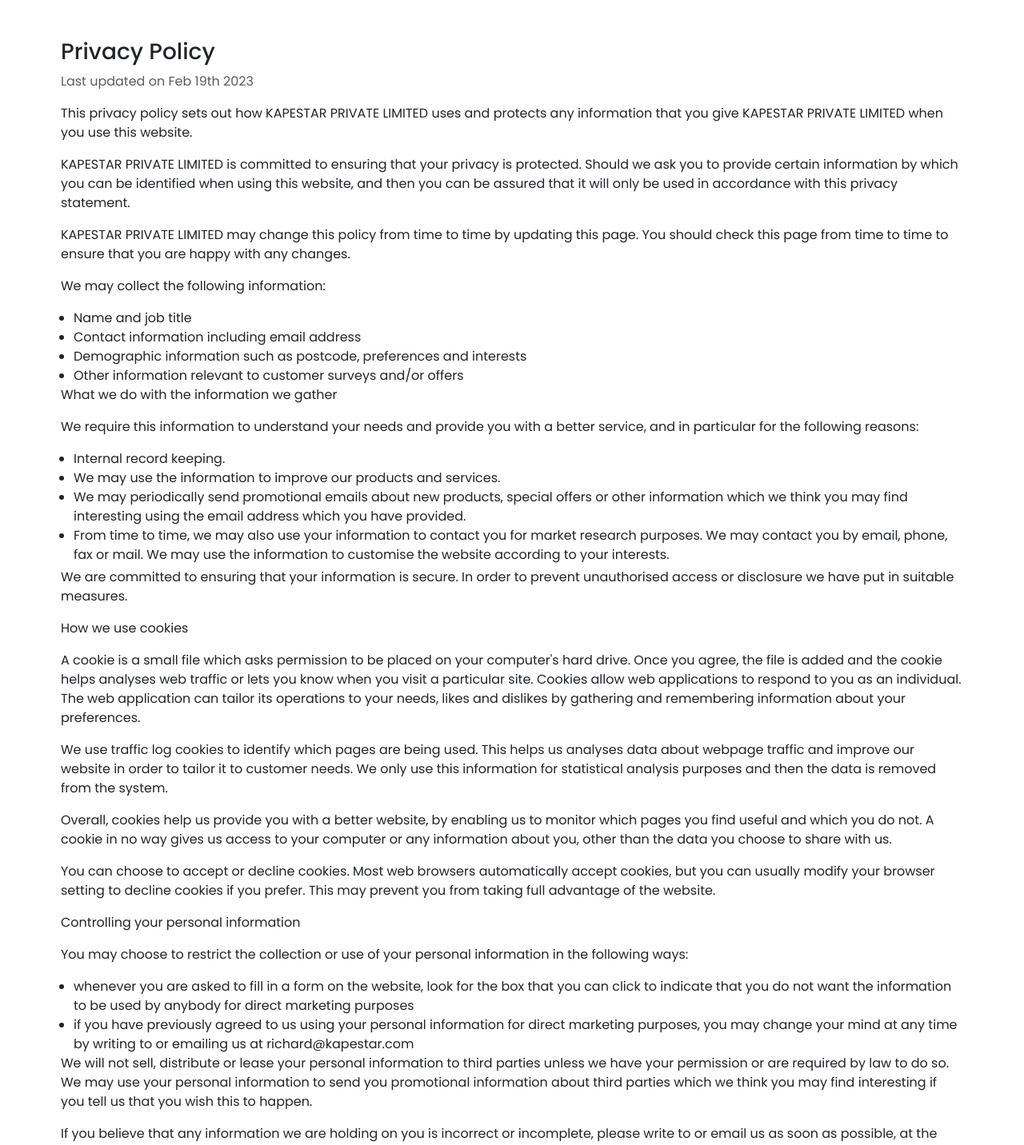
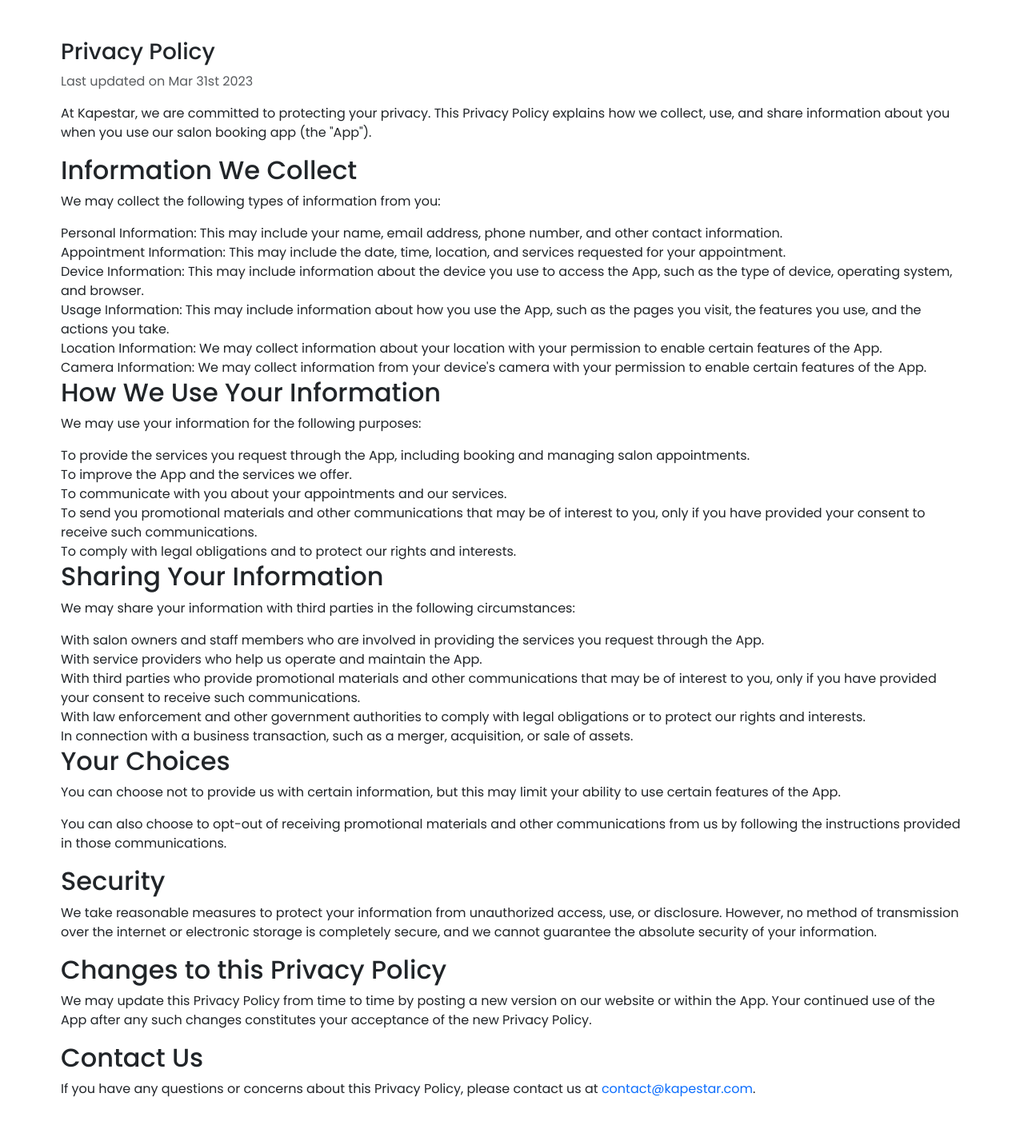
Before and after one commit to XC3000/kapestar-landing-page, a React (Vite) app: page /privacy in a window 1280 px wide. Shown: the part 80-1512 px from the top of the page at 80% size. Built offline with nearby package versions, Linux system fonts and the light colour scheme; a web font is replaced by a local one.

Commit message:
privacy page updated

```diff
--- a/index.html
+++ b/index.html
@@ -2,7 +2,7 @@
 <html lang="en">
   <head>
     <meta charset="UTF-8" />
-    <link rel="icon" type="image/svg+xml" href="/favicon.png" />
+    <link rel="icon" type="image/svg+xml" href="/small-logo.png" />
     <meta name="viewport" content="width=device-width, initial-scale=1.0" />
     <!-- my CSSs for modules -->
 
@@ -51,7 +51,7 @@
       property="og:description"
       content="Experience the ultimate in hair and beauty with our salon app. Book appointments, view stylist portfolios, and receive exclusive deals and discounts all at the touch of your fingertips. From hair cuts to color and nails, we have everything to make you look and feel your best."
     />
-    <meta property="og:image" content="/favicon.png" />
+    <meta property="og:image" content="/small-logo.png" />
 
     <!-- Twitter -->
     <meta property="twitter:card" content="summary_large_image" />
--- a/src/components/Header/Header.jsx
+++ b/src/components/Header/Header.jsx
@@ -36,7 +36,7 @@
     >
       <nav className="nav container">
         <Link to="/" className="nav__logo">
-          Kapestar
+          <img src="/logo.png" alt="kapestar" width="100" height="20" />
         </Link>
 
         <div
--- a/src/components/Header/Header.scss
+++ b/src/components/Header/Header.scss
@@ -51,6 +51,10 @@
 .nav__toggle {
   font-size: 1.25rem;
   cursor: pointer;
+}
+
+.nav__menu {
+  margin-bottom: 0.5rem;
 }
 
 @media screen and (max-width: 767px) {
--- a/src/pages/Policy.jsx
+++ b/src/pages/Policy.jsx
@@ -6,160 +6,122 @@
     <Layout>
       <div className="container mt-5">
         <h3>Privacy Policy</h3>
-        <p className="text-muted">Last updated on Feb 19th 2023</p>
+        <p className="text-muted">Last updated on Mar 31st 2023</p>
 
         <p>
-          This privacy policy sets out how KAPESTAR PRIVATE LIMITED uses and
-          protects any information that you give KAPESTAR PRIVATE LIMITED when
-          you use this website.
+          At Kapestar, we are committed to protecting your privacy. This Privacy
+          Policy explains how we collect, use, and share information about you
+          when you use our salon booking app (the "App").
         </p>
+        <h2>Information We Collect</h2>
+        <p>We may collect the following types of information from you:</p>
+        <ul>
+          <li>
+            Personal Information: This may include your name, email address,
+            phone number, and other contact information.
+          </li>
+          <li>
+            Appointment Information: This may include the date, time, location,
+            and services requested for your appointment.
+          </li>
+          <li>
+            Device Information: This may include information about the device
+            you use to access the App, such as the type of device, operating
+            system, and browser.
+          </li>
+          <li>
+            Usage Information: This may include information about how you use
+            the App, such as the pages you visit, the features you use, and the
+            actions you take.
+          </li>
+          <li>
+            Location Information: We may collect information about your location
+            with your permission to enable certain features of the App.
+          </li>
+          <li>
+            Camera Information: We may collect information from your device's
+            camera with your permission to enable certain features of the App.
+          </li>
+        </ul>
+        <h2>How We Use Your Information</h2>
+        <p>We may use your information for the following purposes:</p>
+        <ul>
+          <li>
+            To provide the services you request through the App, including
+            booking and managing salon appointments.
+          </li>
+          <li>To improve the App and the services we offer.</li>
+          <li>
+            To communicate with you about your appointments and our services.
+          </li>
+          <li>
+            To send you promotional materials and other communications that may
+            be of interest to you, only if you have provided your consent to
+            receive such communications.
+          </li>
+          <li>
+            To comply with legal obligations and to protect our rights and
+            interests.
+          </li>
+        </ul>
+        <h2>Sharing Your Information</h2>
+        <p>
+          We may share your information with third parties in the following
+          circumstances:
+        </p>
+        <ul>
+          <li>
+            With salon owners and staff members who are involved in providing
+            the services you request through the App.
+          </li>
+          <li>
+            With service providers who help us operate and maintain the App.
+          </li>
+          <li>
+            With third parties who provide promotional materials and other
+            communications that may be of interest to you, only if you have
+            provided your consent to receive such communications.
+          </li>
+          <li>
+            With law enforcement and other government authorities to comply with
+            legal obligations or to protect our rights and interests.
+          </li>
+          <li>
+            In connection with a business transaction, such as a merger,
+            acquisition, or sale of assets.
+          </li>
+        </ul>
+        <h2>Your Choices</h2>
+        <p>
+          You can choose not to provide us with certain information, but this
+          may limit your ability to use certain features of the App.
+        </p>
+        <p>
+          You can also choose to opt-out of receiving promotional materials and
+          other communications from us by following the instructions provided in
+          those communications.
+        </p>
+        <h2>Security</h2>
+        <p>
+          We take reasonable measures to protect your information from
+          unauthorized access, use, or disclosure. However, no method of
+          transmission over the internet or electronic storage is completely
+          secure, and we cannot guarantee the absolute security of your
+          information.
+        </p>
+        <h2>Changes to this Privacy Policy</h2>
 
         <p>
-          KAPESTAR PRIVATE LIMITED is committed to ensuring that your privacy is
-          protected. Should we ask you to provide certain information by which
-          you can be identified when using this website, and then you can be
-          assured that it will only be used in accordance with this privacy
-          statement.
+          We may update this Privacy Policy from time to time by posting a new
+          version on our website or within the App. Your continued use of the
+          App after any such changes constitutes your acceptance of the new
+          Privacy Policy.
         </p>
-
+        <h2>Contact Us</h2>
         <p>
-          KAPESTAR PRIVATE LIMITED may change this policy from time to time by
-          updating this page. You should check this page from time to time to
-          ensure that you are happy with any changes.
-        </p>
-
-        <p>We may collect the following information:</p>
-
-        <ul
-          style={{
-            listStyle: "unset",
-            paddingLeft: "1rem",
-          }}
-        >
-          <li>Name and job title</li>
-
-          <li>Contact information including email address</li>
-
-          <li>
-            Demographic information such as postcode, preferences and interests
-          </li>
-
-          <li>Other information relevant to customer surveys and/or offers</li>
-        </ul>
-
-        <p>What we do with the information we gather</p>
-
-        <p>
-          We require this information to understand your needs and provide you
-          with a better service, and in particular for the following reasons:
-        </p>
-
-        <ul
-          style={{
-            listStyle: "unset",
-            paddingLeft: "1rem",
-          }}
-        >
-          <li>Internal record keeping.</li>
-
-          <li>
-            We may use the information to improve our products and services.
-          </li>
-
-          <li>
-            We may periodically send promotional emails about new products,
-            special offers or other information which we think you may find
-            interesting using the email address which you have provided.
-          </li>
-
-          <li>
-            From time to time, we may also use your information to contact you
-            for market research purposes. We may contact you by email, phone,
-            fax or mail. We may use the information to customise the website
-            according to your interests.
-          </li>
-        </ul>
-
-        <p className="mt-1">
-          We are committed to ensuring that your information is secure. In order
-          to prevent unauthorised access or disclosure we have put in suitable
-          measures.
-        </p>
-
-        <p>How we use cookies</p>
-
-        <p>
-          A cookie is a small file which asks permission to be placed on your
-          computer's hard drive. Once you agree, the file is added and the
-          cookie helps analyses web traffic or lets you know when you visit a
-          particular site. Cookies allow web applications to respond to you as
-          an individual. The web application can tailor its operations to your
-          needs, likes and dislikes by gathering and remembering information
-          about your preferences.
-        </p>
-
-        <p>
-          We use traffic log cookies to identify which pages are being used.
-          This helps us analyses data about webpage traffic and improve our
-          website in order to tailor it to customer needs. We only use this
-          information for statistical analysis purposes and then the data is
-          removed from the system.
-        </p>
-
-        <p>
-          Overall, cookies help us provide you with a better website, by
-          enabling us to monitor which pages you find useful and which you do
-          not. A cookie in no way gives us access to your computer or any
-          information about you, other than the data you choose to share with
-          us.
-        </p>
-
-        <p>
-          You can choose to accept or decline cookies. Most web browsers
-          automatically accept cookies, but you can usually modify your browser
-          setting to decline cookies if you prefer. This may prevent you from
-          taking full advantage of the website.
-        </p>
-
-        <p>Controlling your personal information</p>
-
-        <p>
-          You may choose to restrict the collection or use of your personal
-          information in the following ways:
-        </p>
-
-        <ul
-          style={{
-            listStyle: "unset",
-            paddingLeft: "1rem",
-          }}
-        >
-          <li>
-            whenever you are asked to fill in a form on the website, look for
-            the box that you can click to indicate that you do not want the
-            information to be used by anybody for direct marketing purposes
-          </li>
-
-          <li>
-            if you have previously agreed to us using your personal information
-            for direct marketing purposes, you may change your mind at any time
-            by writing to or emailing us at richard@kapestar.com
-          </li>
-        </ul>
-
-        <p>
-          We will not sell, distribute or lease your personal information to
-          third parties unless we have your permission or are required by law to
-          do so. We may use your personal information to send you promotional
-          information about third parties which we think you may find
-          interesting if you tell us that you wish this to happen.
-        </p>
-
-        <p>
-          If you believe that any information we are holding on you is incorrect
-          or incomplete, please write to or email us as soon as possible, at the
-          above address. We will promptly correct any information found to be
-          incorrect.
+          If you have any questions or concerns about this Privacy Policy,
+          please contact us at{" "}
+          <a href="mailto:contact@kapestar.com">contact@kapestar.com</a>.
         </p>
       </div>
     </Layout>
```
Also changed, not shown: public/logo.png (added), public/small-logo.png (added).
